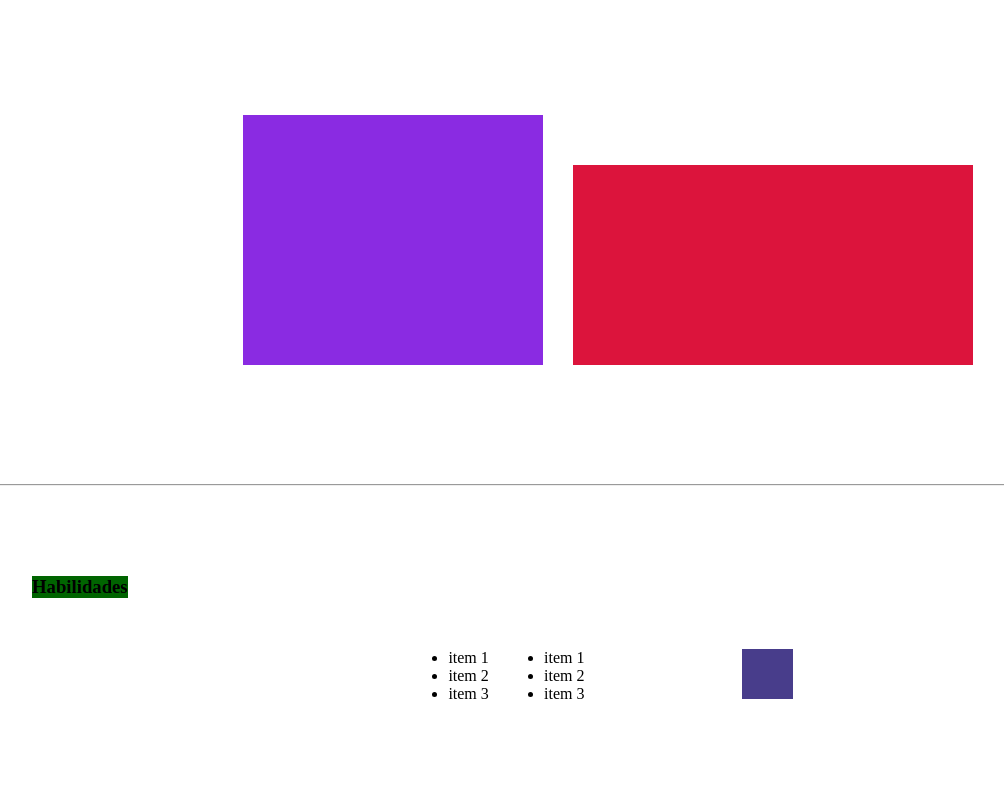
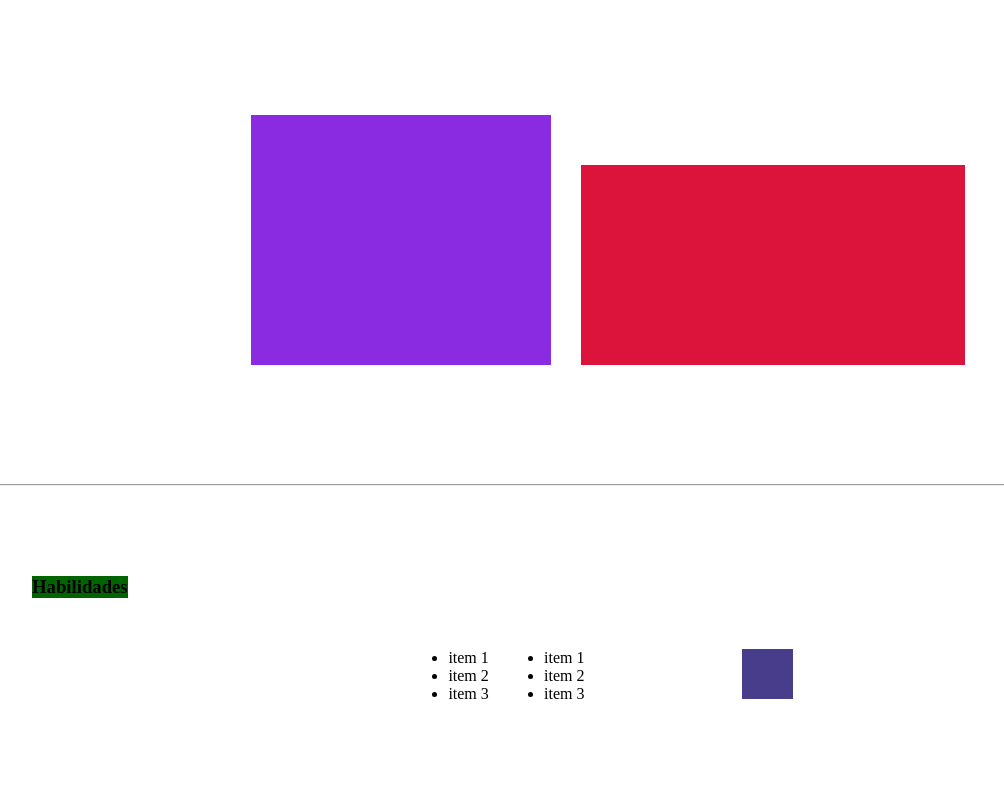
Before and after one commit to lucasportella/Teste, a plain HTML site: page index.html in a window 1280 px wide. Shown: the top 800 px of the page, without its empty margins (32-1036 px from the left). Drawn offline with Linux system fonts and the light colour scheme.

Commit message:
adjust width % div text

```diff
--- a/style.css
+++ b/style.css
@@ -26,7 +26,8 @@ background-color: blueviolet;
 }
 
 .text {
-    width: 400px;
+    min-width: 250px;
+    width: 30%;
     min-height: 200px;
     background-color: crimson;
     display: inline-block;
```
